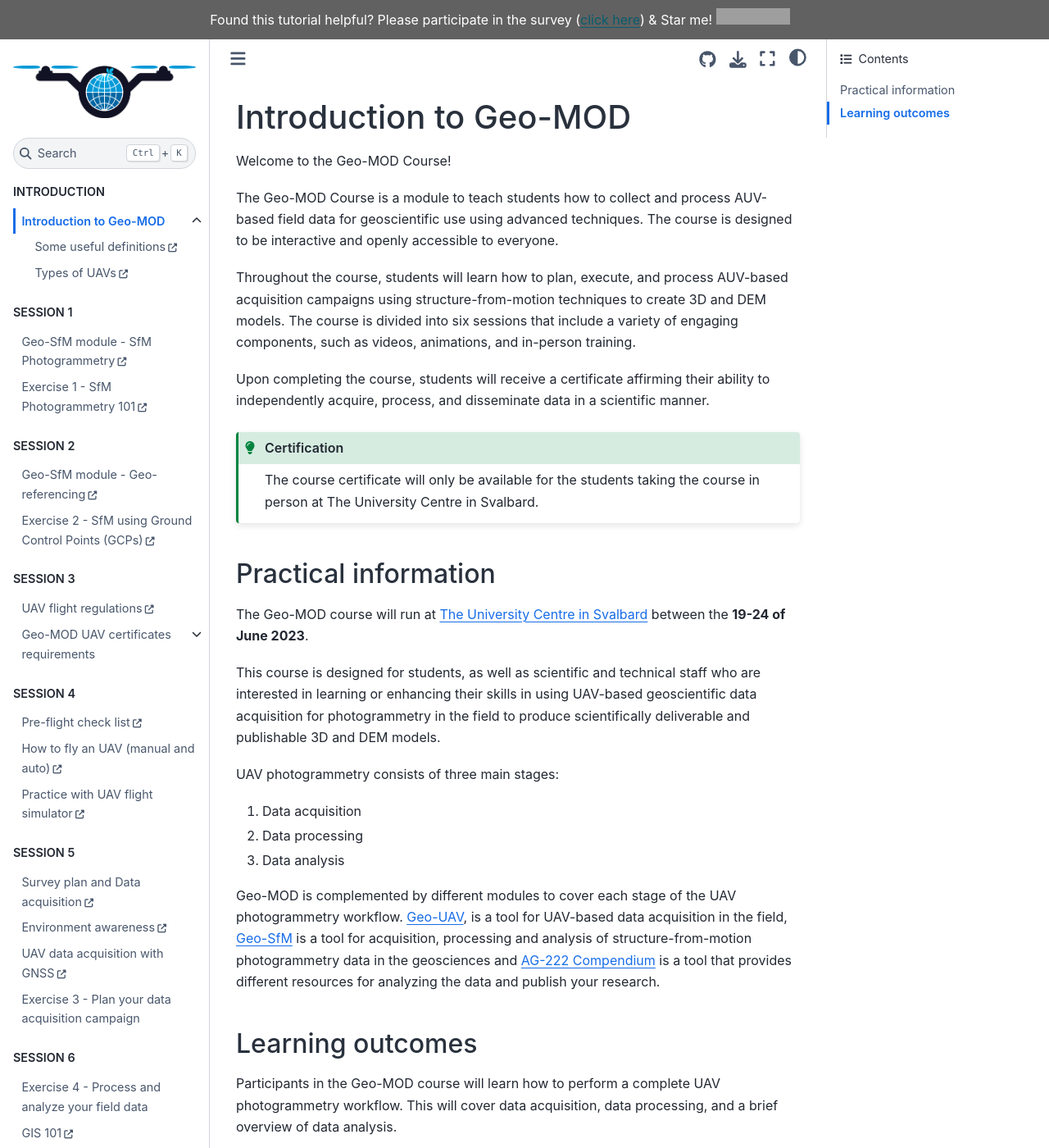
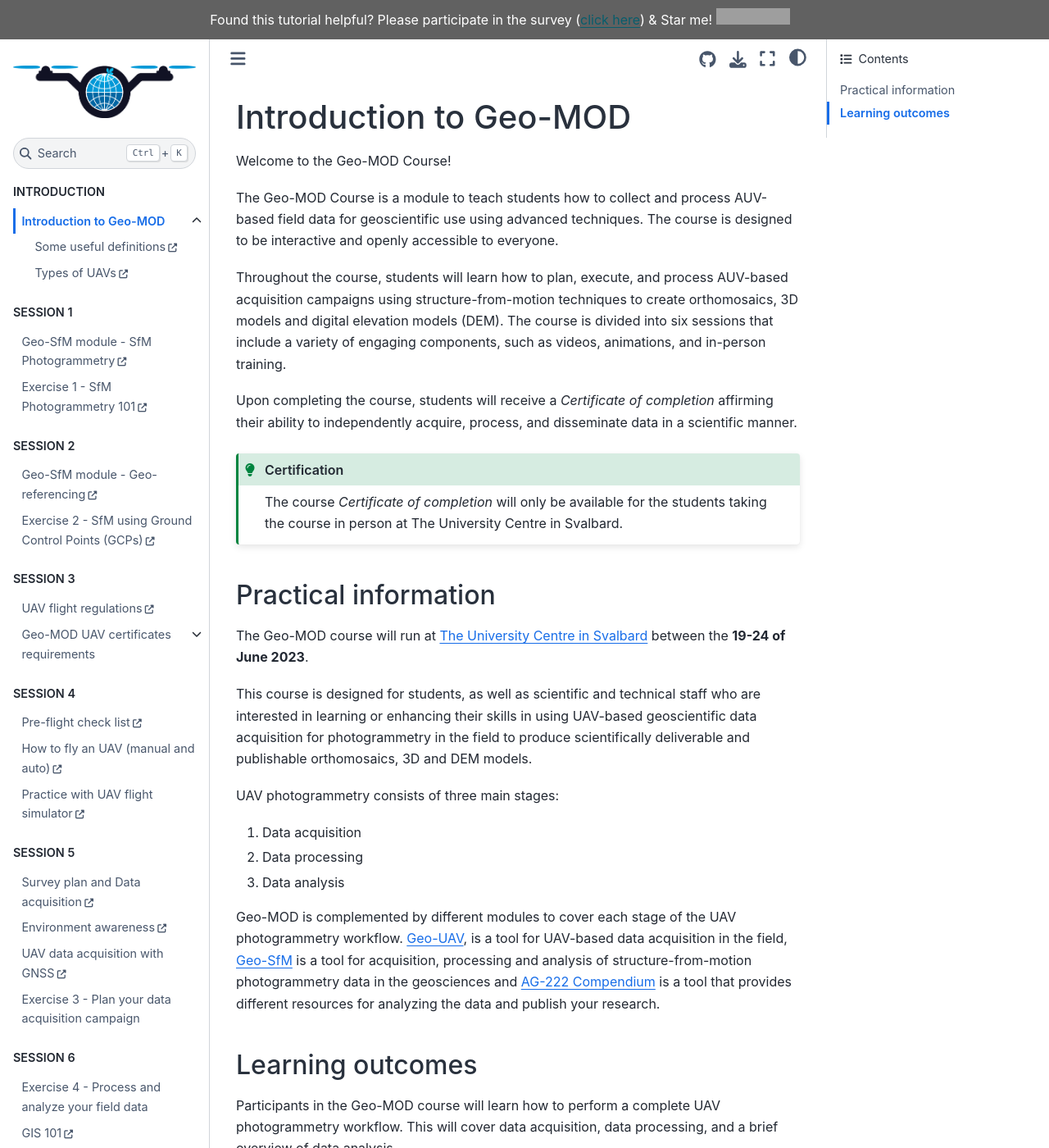
Before and after one commit to UNISvalbard/Geo-MOD, a Jupyter Book: the page built from content/lessons/intro/intro.md, in a window 1280 px wide and 1400 px high. Shown: the whole window at 82% size. Built offline with Jupyter Book 1.0.4 settings and Sphinx 7.4.7 and the Sphinx Book theme 1.1.4, drawn with Linux system fonts in a browser that asks for light colours; some of the changed text lies outside the part shown; grey boxes are pictures that could not be loaded.

Commit message:
small updates

````diff
--- a/content/lessons/intro/intro.md
+++ b/content/lessons/intro/intro.md
@@ -3,21 +3,21 @@
 
 The Geo-MOD Course is a module to teach students how to collect and process AUV-based field data for geoscientific use using advanced techniques. The course is designed to be interactive and openly accessible to everyone.
 
-Throughout the course, students will learn how to plan, execute, and process AUV-based acquisition campaigns using structure-from-motion techniques to create 3D and DEM models. The course is divided into six sessions that include a variety of engaging components, such as videos, animations, and in-person training.
+Throughout the course, students will learn how to plan, execute, and process AUV-based acquisition campaigns using structure-from-motion techniques to create orthomosaics, 3D models and digital elevation models (DEM). The course is divided into six sessions that include a variety of engaging components, such as videos, animations, and in-person training.
 
-Upon completing the course, students will receive a certificate affirming their ability to independently acquire, process, and disseminate data in a scientific manner.
+Upon completing the course, students will receive a _Certificate of completion_ affirming their ability to independently acquire, process, and disseminate data in a scientific manner.
 
 
 ```{admonition} Certification
 :class: tip
-The course certificate will only be available for the students taking the course in person at The University Centre in Svalbard.
+The course _Certificate of completion_ will only be available for the students taking the course in person at The University Centre in Svalbard.
 ```
 
 ## Practical information
 
 The Geo-MOD course will run at [The University Centre in Svalbard](https://www.unis.no/) between the **19-24 of June 2023**.
 
-This course is designed for students, as well as scientific and technical staff who are interested in learning or enhancing their skills in using UAV-based geoscientific data acquisition for photogrammetry in the field to produce scientifically deliverable and publishable 3D and DEM models.
+This course is designed for students, as well as scientific and technical staff who are interested in learning or enhancing their skills in using UAV-based geoscientific data acquisition for photogrammetry in the field to produce scientifically deliverable and publishable orthomosaics, 3D and DEM models.
 
 UAV photogrammetry consists of three main stages:
 1. Data acquisition
@@ -29,8 +29,10 @@
 ## Learning outcomes
 Participants in the Geo-MOD course will learn how to perform a complete UAV photogrammetry workflow. This will cover data acquisition, data processing, and a brief overview of data analysis.
 
-- Plan and conduct a UAV survey in compliance with local regulations, prioritizing safety and efficiency, while using best practices for data acquisition.
+- Plan a UAV survey adjusting to your needs, and set achievable goals based on the resources available to you.
+- Execute a UAV survey in compliance with local regulations, prioritizing safety and efficiency, while using best practices for data acquisition.
 - Acquire UAV-based digital outcrop model data.
+- Apply Ground Control Points (GCPs) to your data acquisition process.
 - Get acquainted with the fundamental concepts of structure-from-motion photogrammetry.
-- Process photogrammetry data with specialized software to produce 3D and DEMs models and disseminate them following the FAIR (Findability, Accessibility, Interoperability and Reusability) data principles.
+- Process photogrammetry data with specialized software to produce orthomosaics, 3D and DEMs models and disseminate them following the FAIR (Findability, Accessibility, Interoperability and Reusability) data principles.
 - Use online resources and GIS software platforms to analyze DEMs.
````
Also changed, not shown: content/lessons/data_process_exercise/data_process.md (+1 -1 lines).
